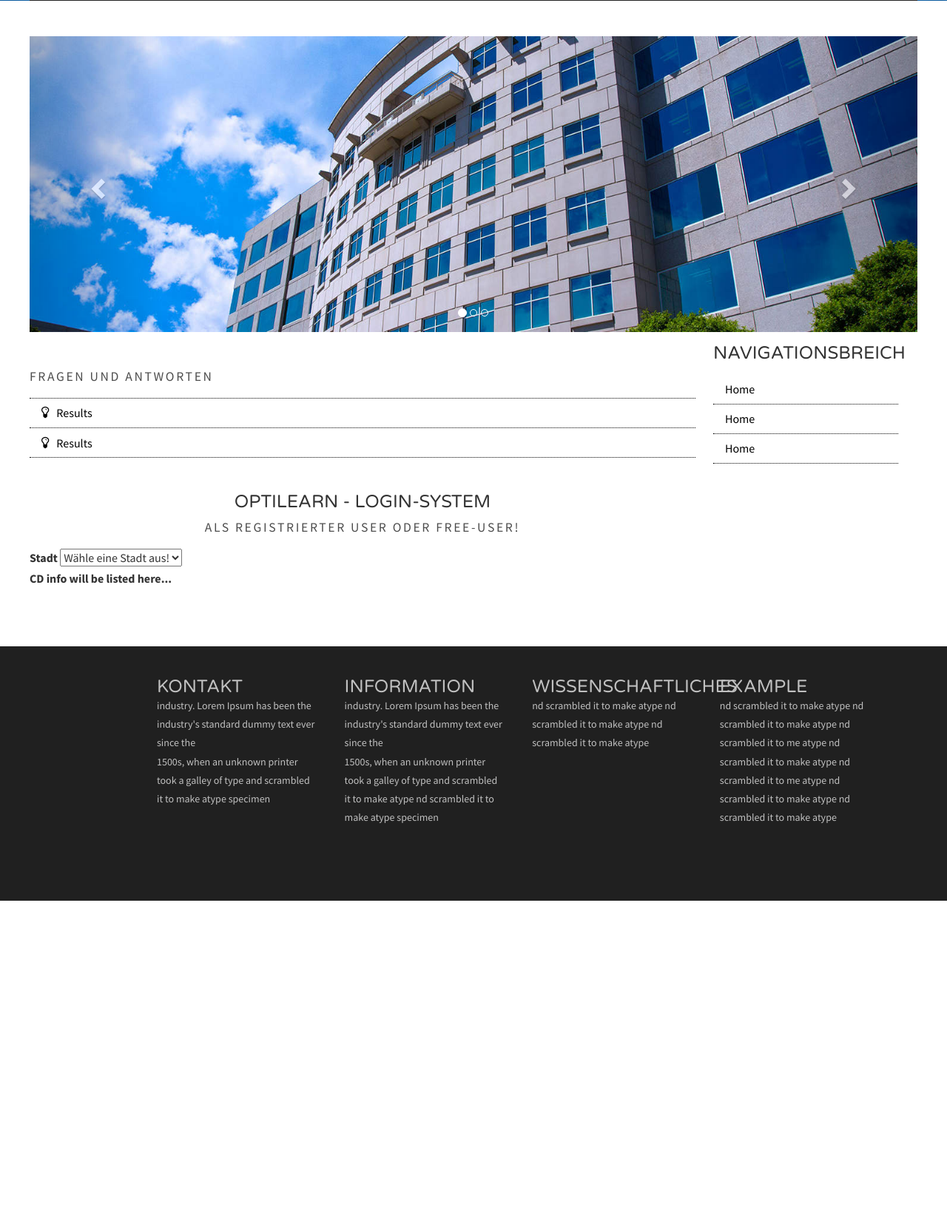
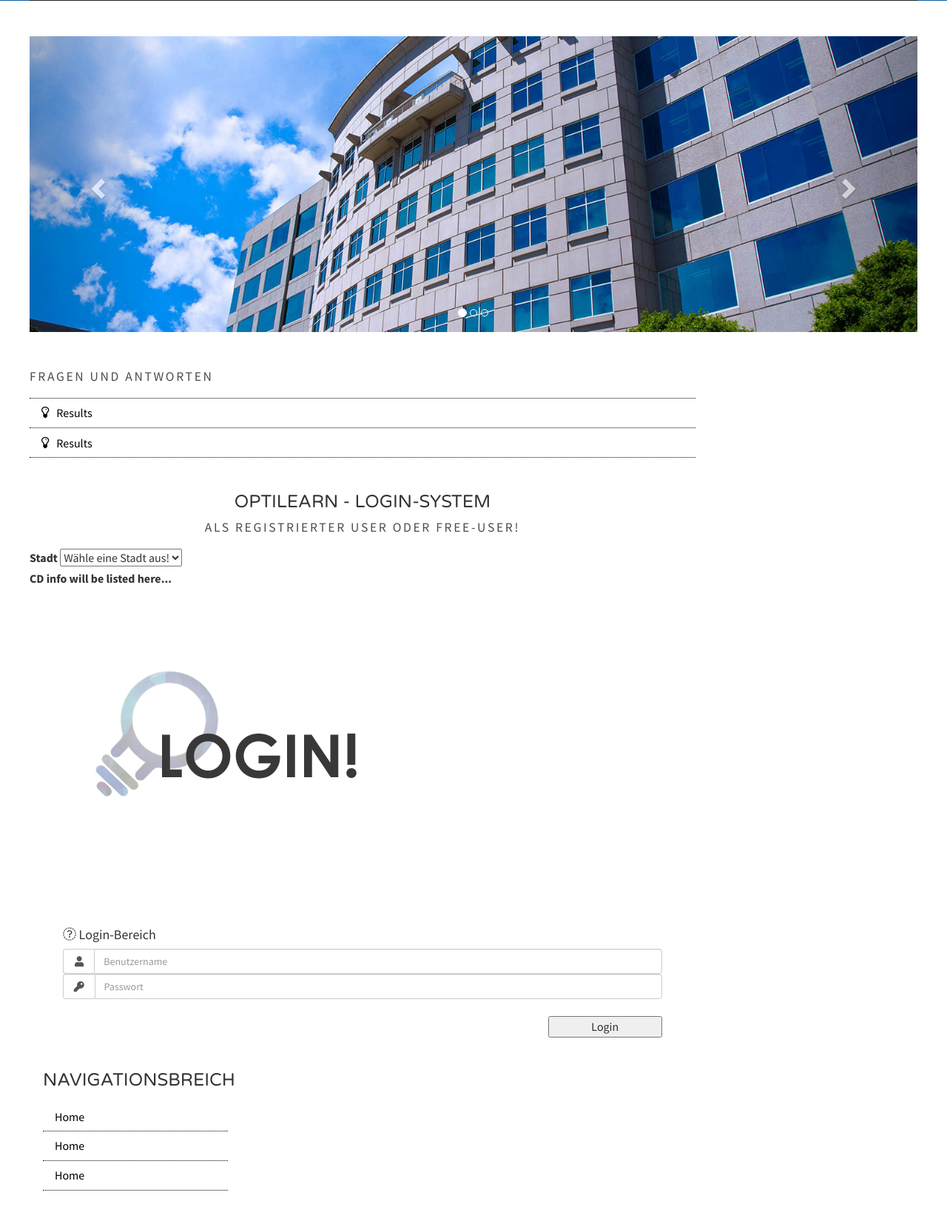
Before and after one commit to AlmostAlex/optilearn, a PHP site: page / in a window 1280 px wide. Shown: the part 269-1912 px from the top of the page at 74% size. Before the commit the page ends 1487 px from the top, so only its background shows below. Run offline with PHP 8.4, Linux system fonts and the light colour scheme; data that the repository does not hold is empty; some libraries are stand-ins or nearby versions.

Commit message:
Header 3 Zeilen + Login, java ordner

```diff
--- a/web/header.php
+++ b/web/header.php
@@ -11,6 +11,9 @@
         <link href="http://fonts.googleapis.com/css?family=Source+Sans+Pro:200,300,400,600,700,900|Varela+Round" rel="stylesheet" />
         <link href="css/default.css" rel="stylesheet" type="text/css" media="all" />
         <link href="fonts.css" rel="stylesheet" type="text/css" media="all" />
+        <link rel="stylesheet" type="text/css" href="java/vendor/animate/animate.css">
+	    <link rel="stylesheet" type="text/css" href="java/vendor/css-hamburgers/hamburgers.min.css">
+	    <link rel="stylesheet" type="text/css" href="java/vendor/select2/select2.min.css">
 
         <script defer src="https://use.fontawesome.com/releases/v5.0.8/js/all.js"></script>
     </head>
--- a/web/index.php
+++ b/web/index.php
@@ -47,10 +47,41 @@ require("controller/index_controller.php");
     ?>
 
 
+<div class="contact1-pic js-tilt" data-tilt>
+	<img src="images/Login.png" alt="IMG">
+</div>
 
-</form>
+<!--    Einfügen der Form zum einloggen    -->
+<div class='logform'>
+    <form method='post'>
+        <table style='width: 90%; margin: 5%;'>
+            <tr>
+                <td colspan='3'><h4 class='card-title'><i class="fa fa-arrow-circle-o-down" aria-hidden="true"></i> Login-Bereich</h4></td>
+            </tr>
+            <tr>
+                <td>
+                    <div class="input-group">
+                        <span style='background-color: white; padding-left: 15px; padding-right: 14px;' class="input-group-addon"> <i class="fa fa-user" aria-hidden="true"></i></span>
+                        <input type='text' class='form-control' placeholder="Benutzername" required name='benutzername' required>
+                    </div></td>
+            </tr>
+            <tr>
 
+                <td>
+                    <div class="input-group">
+                        <span style='background-color: white;' class="input-group-addon"><i class="fa fa-key fa-fw"></i></span>
+                        <input type='password' class='form-control' placeholder="Passwort" required name='passwort' required>
+                    </div></td>
+            </tr>
+            <tr>
+                <td><br><input style='padding-left: 7%; padding-right: 7%;  float:right; ' type='submit' class='buttons' name='einloggen' value='Login'></td>
+            </tr>
+        </table>
+    </form>
 </div>
+
+
+
 
 <?php
 include('navi.php');
```
